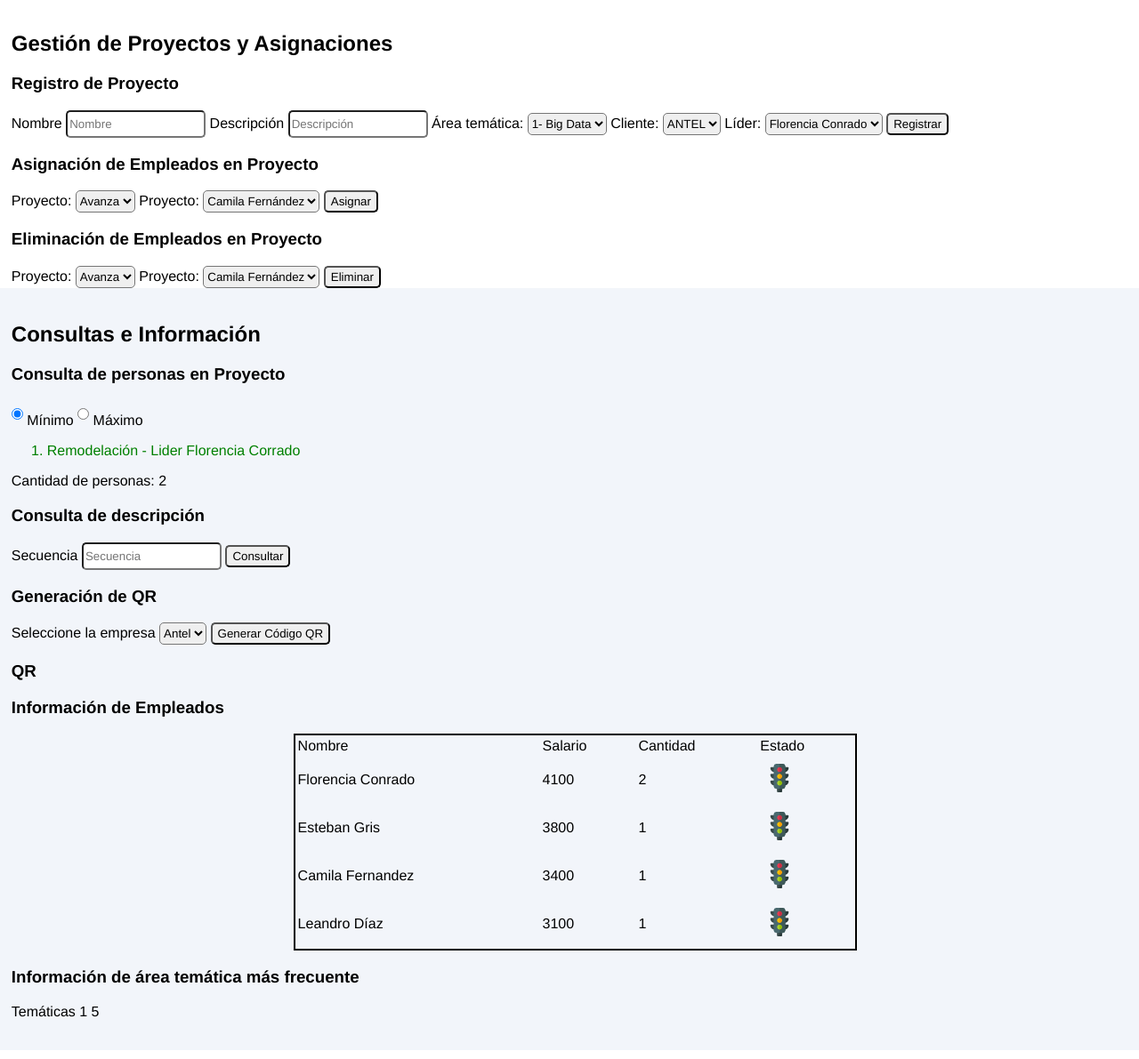
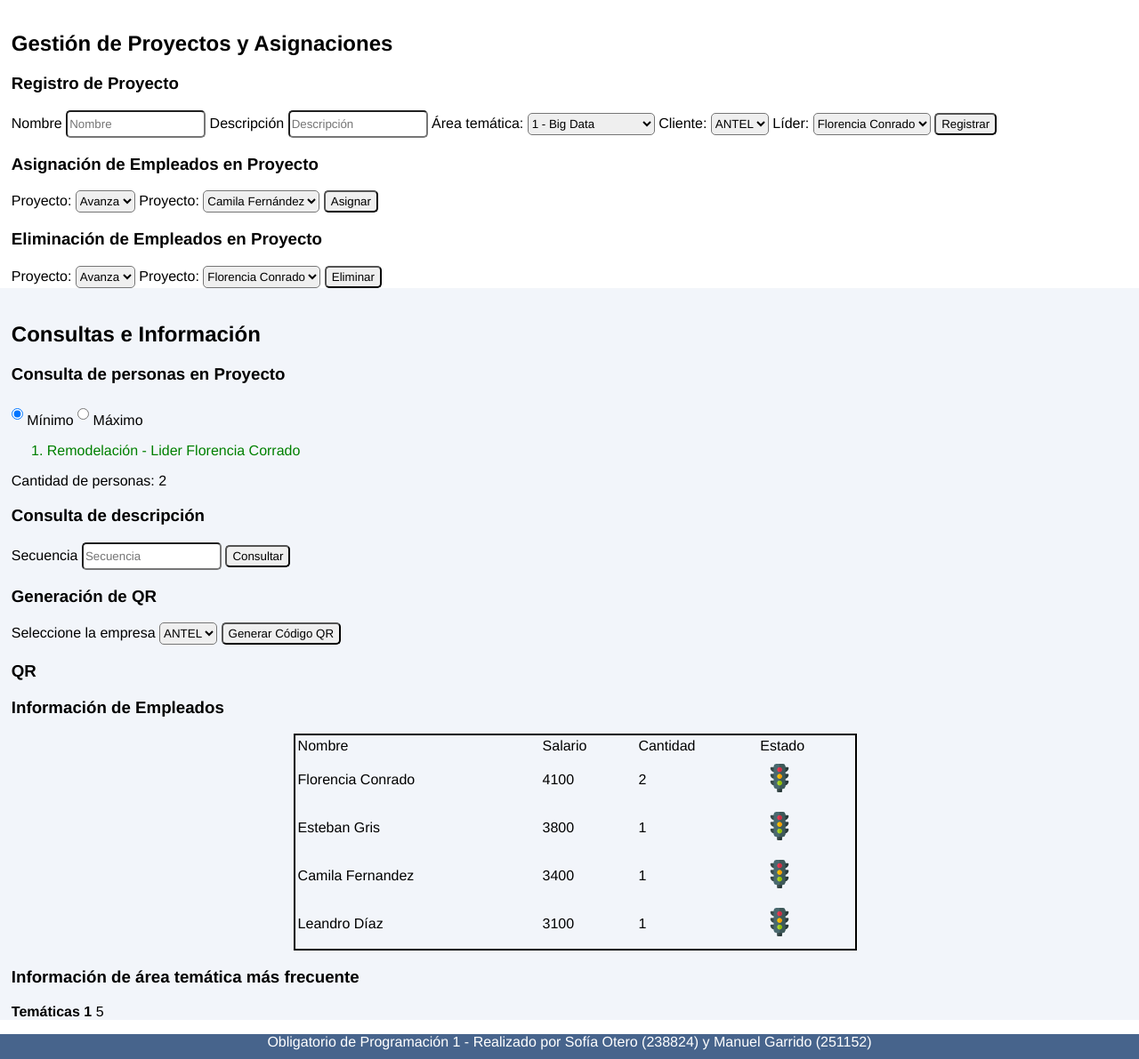
Before and after one commit to tputcup11/oblp1, a plain HTML site: page index.html in a window 1280 px wide. Shown: the part 400-1591 px from the top of the page at 89% size. Drawn offline with Linux system fonts and the light colour scheme.

Commit message:
poblacionDatos

```diff
--- a/css/estilo.css
+++ b/css/estilo.css
@@ -73,3 +73,13 @@ footer {
 .Icono {
     width:2%;
 }
+
+#tematicasFrecuentes {
+    font-weight: bold;
+}
+
+@media print{
+    .no-imprimir, .no-imprimir *{
+      display: none !important;
+    }
+  }
--- a/index.html
+++ b/index.html
@@ -10,13 +10,15 @@
     <header>
         <!--Imágen de sofia-->
     </header>
-    <nav>
+
+    <nav class="no-imprimir">
 		<ul class="menu">
 		  <li class="li-menu"><a href="#Gestión de Clientes y Empleados">Gestión de Clientes y Empleados</a></li>
 		  <li class="li-menu"><a href="#Gestión de Proyectos y Asignaciones">Gestión de Proyectos y Asignaciones</a></li>
 		  <li class="li-menu"><a href="#Consultas e Información">Consultas e Información</a></li>
 		</ul>
-	</nav>
+    </nav>
+
     <section>
         <article class="SeccionConFondo">
             <br>
@@ -50,13 +52,21 @@
             <label for="nombreRegistroProyecto"> Nombre <input type="text" id="nombreRegistroProyecto" maxlength="20" placeholder="Nombre"></label>
             <label for="descripcionRegistroProyecto"> Descripción <input type="text" id="descripcionRegistroProyecto" maxlength="20" placeholder="Descripción"></label>
             <label for="areaRegistroProyecto"> Área temática: <select type="combo" name="areaRegistroProyecto">
-                <option> 1- Big Data</option>
+                <option> 1 - Big Data</option>
+                <option> 2 - Machine learning</option>
+                <option> 3 - IoT</option>
+                <option> 4 - Data Analysis</option>
+                <option> 1 - Otros</option>
               </select>
             <label for="clienteRegistroProyecto"> Cliente: <select type="combo" name="clienteRegistroProyecto">
                 <option> ANTEL </option>
+                <option> UTE </option>
               </select>
             <label for="liderRegistroProyecto"> Líder: <select type="combo" name="liderRegistroProyecto">
                 <option>Florencia Conrado</option>
+                <option>Esteban Gris</option>
+                <option>Camila Fernández</option>
+                <option>Leandro Díaz</option>
               </select>
             <input class="btn" type="button" id="btnRegistrarProyecto" value="Registrar">
 
@@ -74,7 +84,8 @@
                 <option> Avanza </option>
               </select>
             <label for="empleadoEliminarProyecto"> Proyecto: <select type="combo" name="empleadoEliminarProyecto">
-                <option> Camila Fernández </option>
+                <option> Florencia Conrado </option>
+                <option> Esteban Gris </option>
               </select>
             <input class="btn" type="button" id="btnElimninarProyecto" value="Eliminar">
             <br>
@@ -99,7 +110,8 @@
             <input class="btn" type="button" id="consultarDescripcion" value="Consultar">
             <h1>Generación de QR</h1>
             <label for="seleccionEmpresa">Seleccione la empresa <select type="combo" name="SeleccionEmpresa">
-                <option>Antel</option>
+                <option>ANTEL</option>
+                <option>UTE</option>
               </select>
             <input class="btn" type="button" id="generarQR" value="Generar Código QR">
             <h3>QR</h3>
@@ -112,10 +124,11 @@
                 <tr><td class="td-nombre">Leandro Díaz</td><td>3100</td><td>1</td><td class="td-semaforo"><img src="img/semaforo.png"></td></tr>
             </table>
             <h1>Información de área temática más frecuente</h1>
-            <p id="pTematicasFrecuentes">Temáticas 1 5</p>
+            <span id="tematicasFrecuentes">Temáticas 1 </span>5
             <br>
         </article>
     </section>
+
     <footer>
         <p>Obligatorio de Programación 1 - Realizado por Sofía Otero (238824) y Manuel Garrido (251152)</p>
             <a href="https://facebook.com"><img class="Icono" src="img/facebook.png"></a>
```
